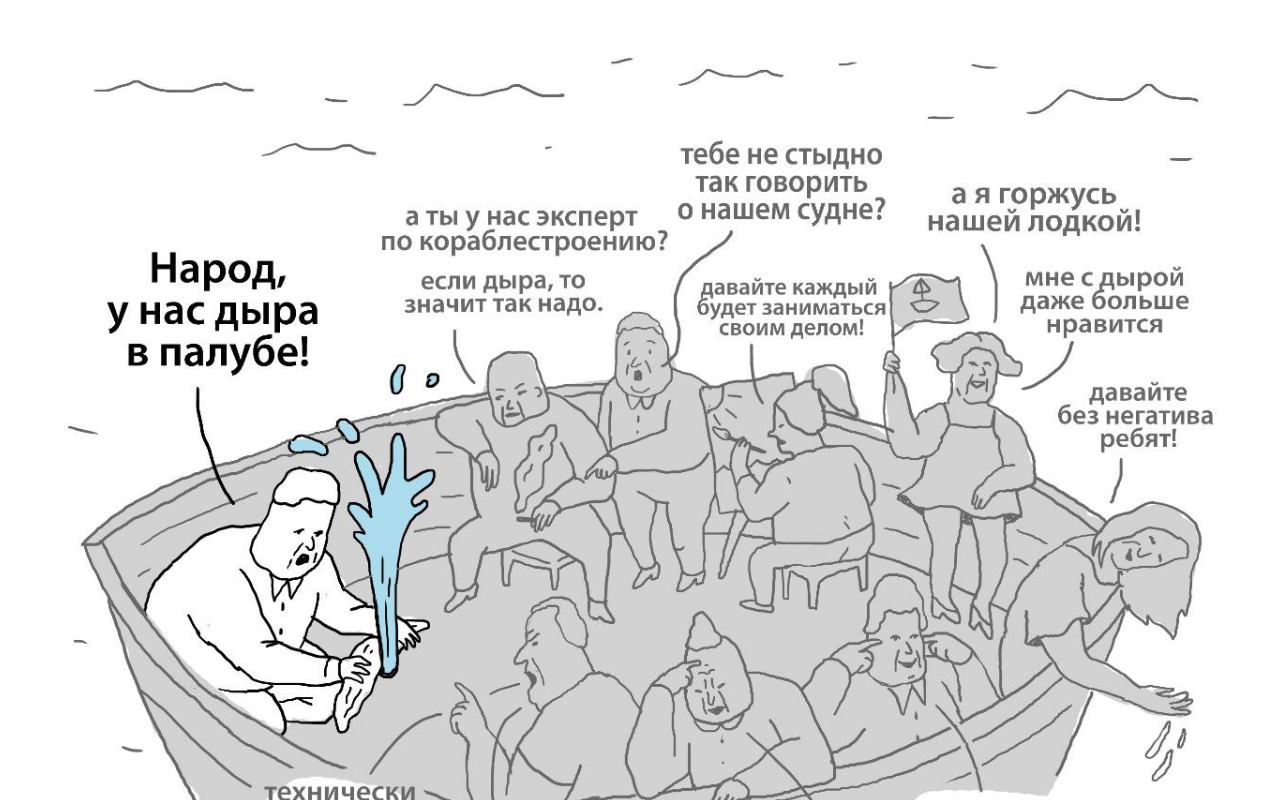
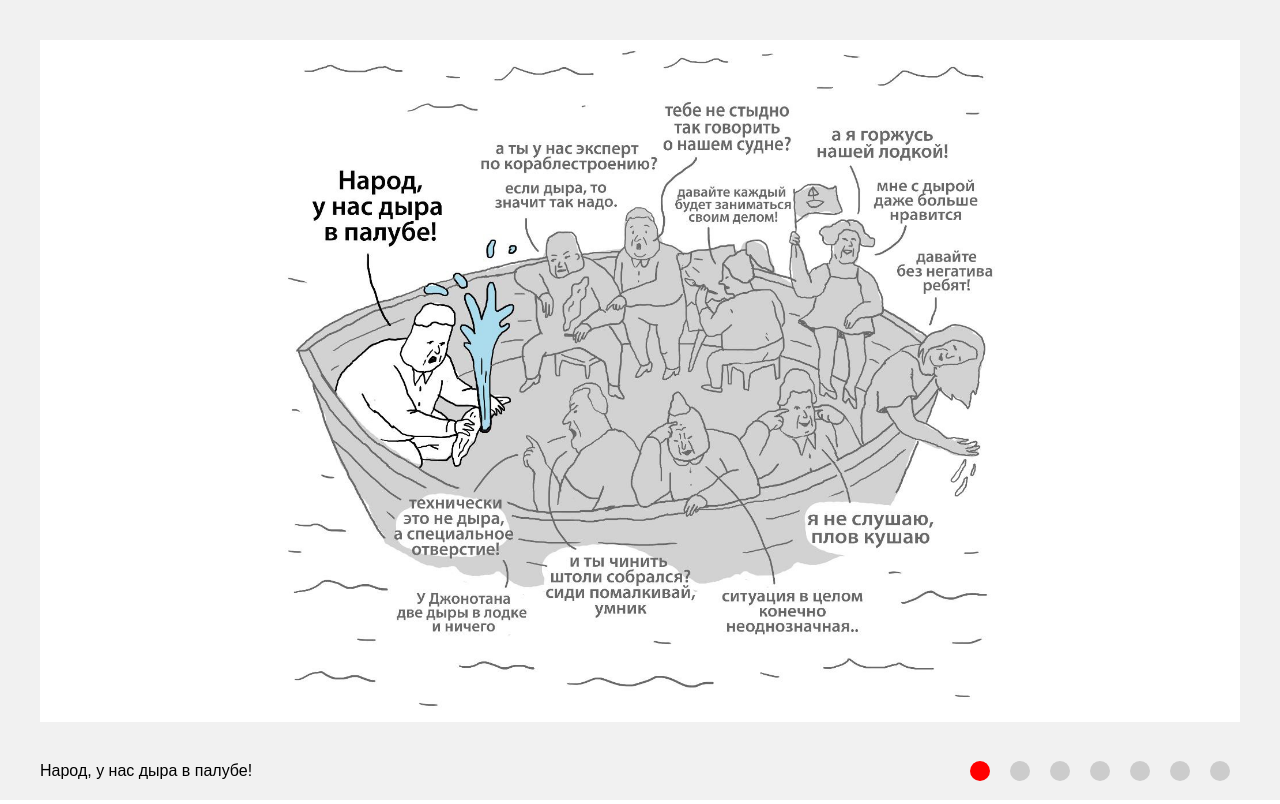
Before and after one commit to ipipka/cssMemSlider, a plain HTML site: page index.html in a window 1280 px wide. Shown: the top 804 px of the page. Drawn offline with Linux system fonts and the light colour scheme.

Commit message:
feat: slide img & title, new design (Saturday, 14-May-22 22:24:11 UTC)

```diff
--- a/index.html
+++ b/index.html
@@ -42,6 +42,7 @@
             </div>
         </div>
 
+        <div class="css-slider__footer">
             <div class="css-slider__text">
                 <p class="css-slider__title">Народ, у нас дыра в палубе!</p>
                 <p class="css-slider__title">То есть зря я сортировала мусор?</p>
@@ -62,5 +63,6 @@
                 <label for="control-7" class="css-slider__label"></label>
             </div>
         </div>
+    </div>
 </body>
 </html>
--- a/styles.css
+++ b/styles.css
@@ -3,23 +3,26 @@
 */
 
 :root {
+    --indent-small: 2rem;
     --indent: 4rem;
+    --color-bg: #f1f1f1;
 }
 
 /* slider */
 .css-slider {
-
+    display: flex;
+    flex-direction: column;
+    height: 100vh;
 }
 
 /* list */
 .css-slider__list {
     overflow: hidden;
+    flex-grow: 1;
     width: 100vw;
-    height: 100vh;
     display: flex;
     align-items: center;
 }
-
 
 /* item */
 .css-slider__item {
@@ -27,21 +30,46 @@
     flex-basis: 100%;
     flex-grow: 0;
     flex-shrink: 0;
-    padding: var(--indent);
+    border: solid var(--color-bg);
+    border-width: var(--indent) var(--indent) var(--indent-small);
     text-align: center;
     transition: margin-left 0.3s ease-in-out;
+    width: 100%;
+    height: 100%;
+    display: flex;
+    align-items: center;
+    justify-content: center;
+}
+
+.css-slider__img {
+    object-fit: cover;
     max-width: 100%;
     max-height: 100%;
 }
 
-.css-slider__img {
-    object-fit: contain;
-    max-width: 100%;
-    max-height: 100%;
+/* footer */
+.css-slider__footer {
+    display: flex;
+    align-items: center;
+    background-color: var(--color-bg);
+}
+
+/* text */
+.css-slider__text {
+    display: flex;
+    overflow: hidden;
+    font-size: 1.6rem;
+    flex-grow: 1;
 }
 
 .css-slider__title {
-
+    margin: 0;
+    flex-basis: 100%;
+    flex-grow: 0;
+    flex-shrink: 0;
+    padding: var(--indent-small) var(--indent);
+    transition: margin-left 0.3s ease-in-out;
+    max-width: 100%;
 }
 
 /* control */
@@ -51,6 +79,8 @@
 
 .css-slider__labels {
     display: flex;
+    padding: 0 var(--indent);
+    flex-shrink: 0;
 }
 
 .css-slider__label {
@@ -61,31 +91,80 @@
     background-clip: content-box;
     border-radius: 2rem;
     cursor: pointer;
-    transition: background-color 0.3s ease-in-out;
+    transition: background-color 0.3s ease-in-out, padding 0.2s ease-in-out;
 }
 
 .css-slider__label:hover {
-    background-color: #666;
+    background-color: #414141;
+    padding: 1.5rem;
 }
 
-/* slide */
-.css-slider__control[data-value="1"]:checked ~ .css-slider__list .css-slider__item:first-child { margin-left: -0.001%; }
-.css-slider__control[data-value="2"]:checked ~ .css-slider__list .css-slider__item:first-child { margin-left: -100%; }
-.css-slider__control[data-value="3"]:checked ~ .css-slider__list .css-slider__item:first-child { margin-left: -200%; }
-.css-slider__control[data-value="4"]:checked ~ .css-slider__list .css-slider__item:first-child { margin-left: -300%; }
-.css-slider__control[data-value="5"]:checked ~ .css-slider__list .css-slider__item:first-child { margin-left: -400%; }
-.css-slider__control[data-value="6"]:checked ~ .css-slider__list .css-slider__item:first-child { margin-left: -500%; }
-.css-slider__control[data-value="7"]:checked ~ .css-slider__list .css-slider__item:first-child { margin-left: -600%; }
+/* slide img & text */
+.css-slider__control[data-value="1"]:checked ~ .css-slider__footer .css-slider__title:first-child,
+.css-slider__control[data-value="1"]:checked ~ .css-slider__list .css-slider__item:first-child {
+    margin-left: -0.001%;
+}
 
+.css-slider__control[data-value="2"]:checked ~ .css-slider__footer .css-slider__title:first-child,
+.css-slider__control[data-value="2"]:checked ~ .css-slider__list .css-slider__item:first-child {
+    margin-left: -100%;
+}
+
+.css-slider__control[data-value="3"]:checked ~ .css-slider__footer .css-slider__title:first-child,
+.css-slider__control[data-value="3"]:checked ~ .css-slider__list .css-slider__item:first-child {
+    margin-left: -200%;
+}
+
+.css-slider__control[data-value="4"]:checked ~ .css-slider__footer .css-slider__title:first-child,
+.css-slider__control[data-value="4"]:checked ~ .css-slider__list .css-slider__item:first-child {
+    margin-left: -300%;
+}
+
+.css-slider__control[data-value="5"]:checked ~ .css-slider__footer .css-slider__title:first-child,
+.css-slider__control[data-value="5"]:checked ~ .css-slider__list .css-slider__item:first-child {
+    margin-left: -400%;
+}
+
+.css-slider__control[data-value="6"]:checked ~ .css-slider__footer .css-slider__title:first-child,
+.css-slider__control[data-value="6"]:checked ~ .css-slider__list .css-slider__item:first-child {
+    margin-left: -500%;
+}
+
+.css-slider__control[data-value="7"]:checked ~ .css-slider__footer .css-slider__title:first-child,
+.css-slider__control[data-value="7"]:checked ~ .css-slider__list .css-slider__item:first-child {
+    margin-left: -600%;
+}
 
 /* active label */
-.css-slider__control[data-value="1"]:checked ~ .css-slider__labels .css-slider__label:nth-child(1),
-.css-slider__control[data-value="2"]:checked ~ .css-slider__labels .css-slider__label:nth-child(2),
-.css-slider__control[data-value="3"]:checked ~ .css-slider__labels .css-slider__label:nth-child(3),
-.css-slider__control[data-value="4"]:checked ~ .css-slider__labels .css-slider__label:nth-child(4),
-.css-slider__control[data-value="5"]:checked ~ .css-slider__labels .css-slider__label:nth-child(5),
-.css-slider__control[data-value="6"]:checked ~ .css-slider__labels .css-slider__label:nth-child(6),
-.css-slider__control[data-value="7"]:checked ~ .css-slider__labels .css-slider__label:nth-child(7) {
-    background-color: red;
+.css-slider__control[data-value="1"]:checked ~ .css-slider__footer .css-slider__label:nth-child(1),
+.css-slider__control[data-value="2"]:checked ~ .css-slider__footer .css-slider__label:nth-child(2),
+.css-slider__control[data-value="3"]:checked ~ .css-slider__footer .css-slider__label:nth-child(3),
+.css-slider__control[data-value="4"]:checked ~ .css-slider__footer .css-slider__label:nth-child(4),
+.css-slider__control[data-value="5"]:checked ~ .css-slider__footer .css-slider__label:nth-child(5),
+.css-slider__control[data-value="6"]:checked ~ .css-slider__footer .css-slider__label:nth-child(6),
+.css-slider__control[data-value="7"]:checked ~ .css-slider__footer .css-slider__label:nth-child(7) {
+    padding: 1rem;
     cursor: default;
 }
+
+.css-slider__control[data-value="1"]:checked ~ .css-slider__footer .css-slider__label:nth-child(1) {
+    background-color: red;
+}
+.css-slider__control[data-value="2"]:checked ~ .css-slider__footer .css-slider__label:nth-child(2) {
+    background-color: orange;
+}
+.css-slider__control[data-value="3"]:checked ~ .css-slider__footer .css-slider__label:nth-child(3) {
+    background-color: gold;
+}
+.css-slider__control[data-value="4"]:checked ~ .css-slider__footer .css-slider__label:nth-child(4) {
+    background-color: olivedrab;
+}
+.css-slider__control[data-value="5"]:checked ~ .css-slider__footer .css-slider__label:nth-child(5) {
+    background-color: lightskyblue;
+}
+.css-slider__control[data-value="6"]:checked ~ .css-slider__footer .css-slider__label:nth-child(6) {
+    background-color: dodgerblue;
+}
+.css-slider__control[data-value="7"]:checked ~ .css-slider__footer .css-slider__label:nth-child(7) {
+    background-color: blueviolet;
+}
```
Lines whose indentation alone changed are shown as unchanged.
